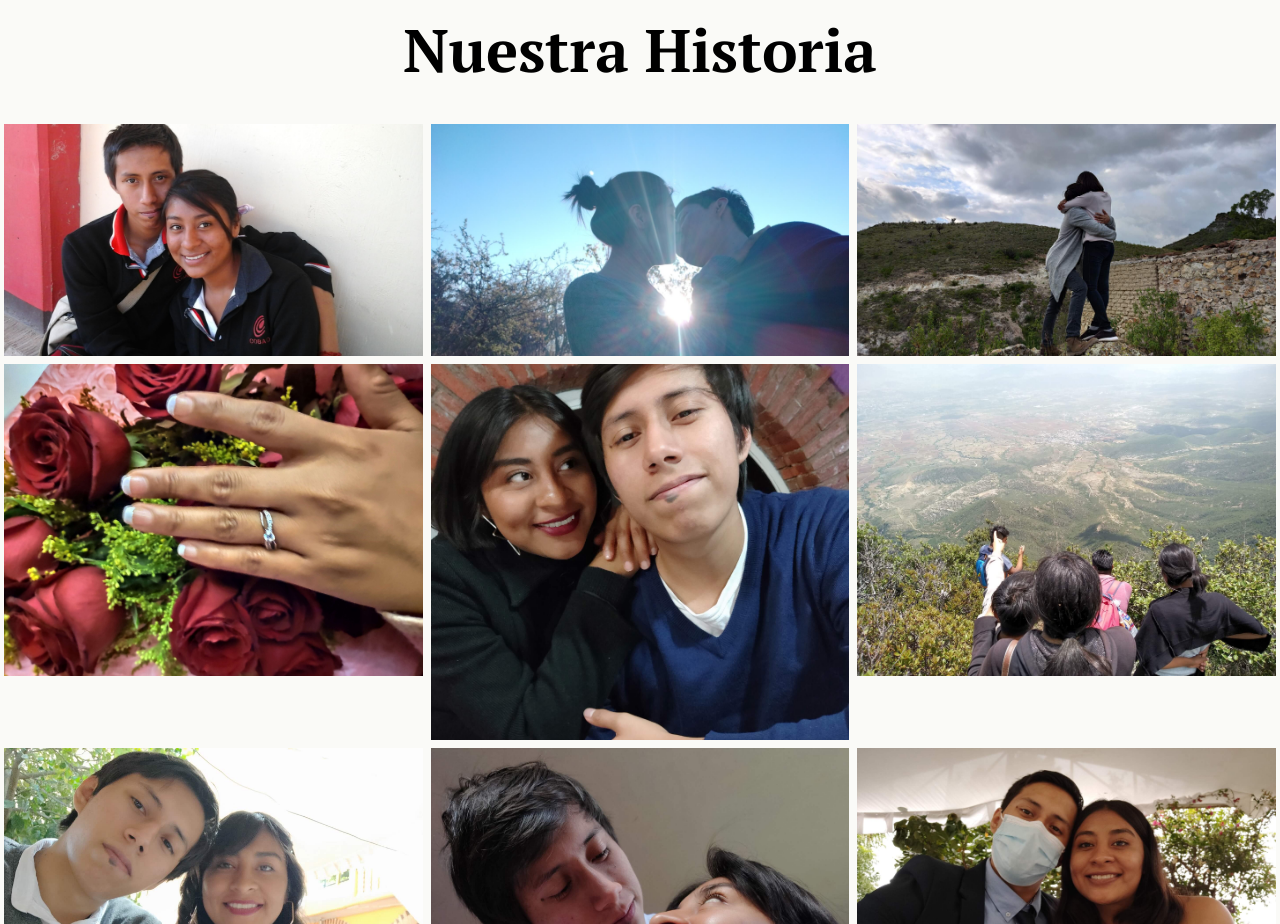
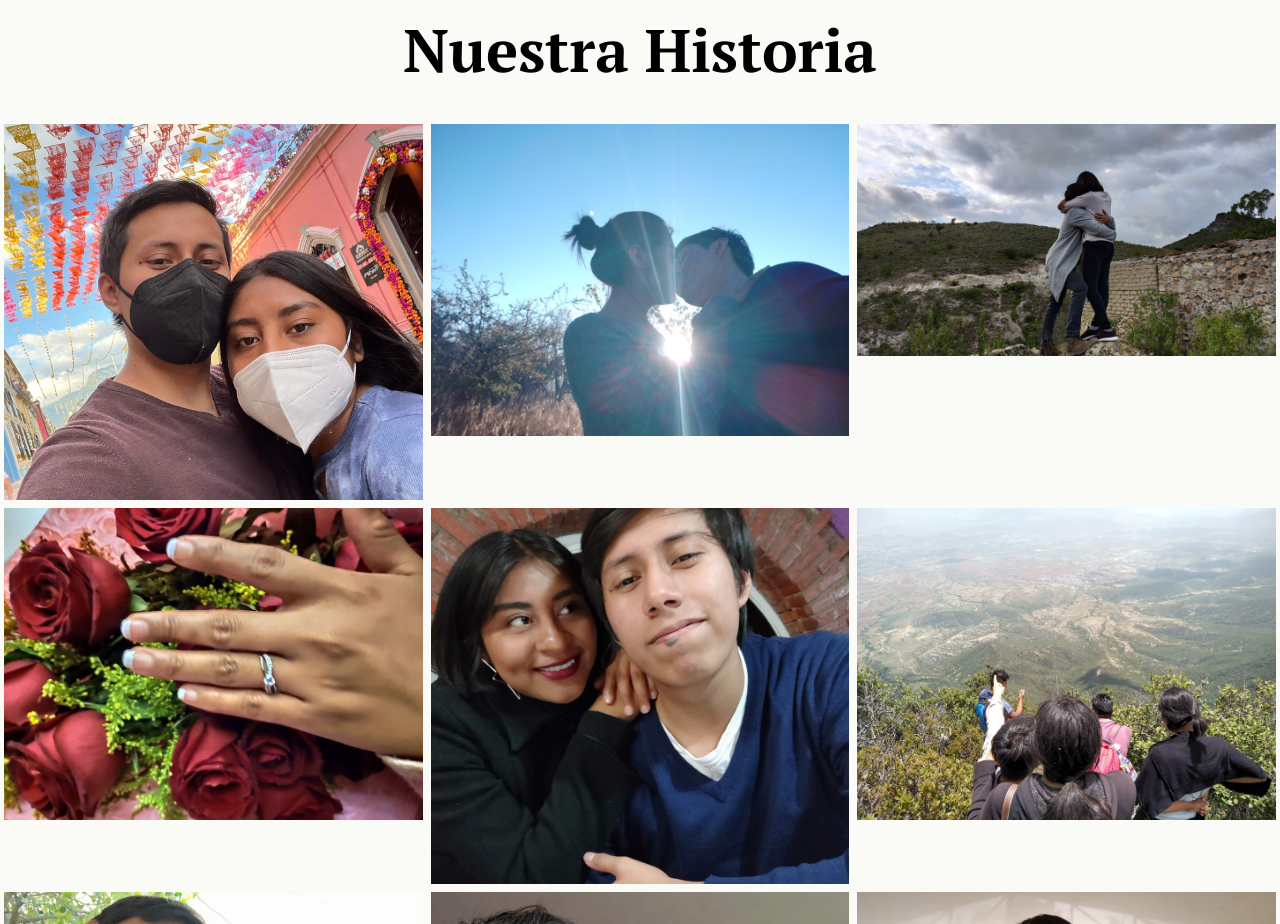
Before and after one commit to AngelIsaiRB/boda-page, a Vue app: page / in a window 1280 px wide. Shown: the part 1380-2304 px from the top of the page. Built offline with nearby package versions, Linux system fonts and the light colour scheme; what particles.vue3 would draw is missing.

Commit message:
change img

```diff
--- a/src/components/galery/GalleryPComponent.vue
+++ b/src/components/galery/GalleryPComponent.vue
@@ -4,10 +4,10 @@
           <p class="dodream py-4 md:py-10 text-4xl md:text-6xl text-center">Nuestra Historia</p>
       </div>
       <div class='w-full flex flex-wrap'>
-          <div class='h-60 p-1 w-full md:w-1/2 lg:w-1/3'>
-          <img class="object-cover bg-center w-full h-full" src="../../assets/photos/optimiz/20150508_103138.jpg" alt="">
+          <div class='h-96 p-1 w-full md:w-1/2 lg:w-1/3'>
+          <img class="object-cover bg-center w-full h-full" src="../../assets/photos/optimiz/IMG_0573.jpg" alt="">
            </div>
-          <div class='h-60 p-1 w-full md:w-1/2 lg:w-1/3'>
+          <div class='h-80 p-1 w-full md:w-1/2 lg:w-1/3'>
           <img class="object-cover bg-center w-full h-full" src="../../assets/photos/optimiz/IMG_20190114_174339.jpg" alt="">
             </div>
           <div class='h-60 p-1 w-full md:w-1/2 lg:w-1/3'>
```
Also changed, not shown: src/assets/photos/optimiz/IMG_0573.jpg (added).
